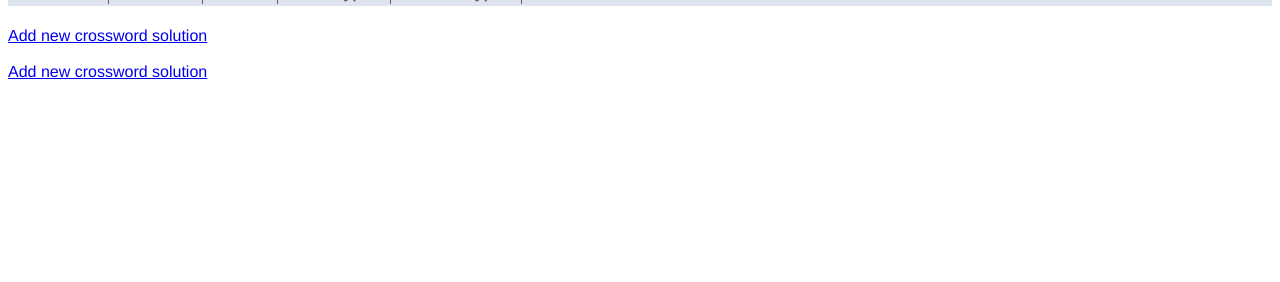
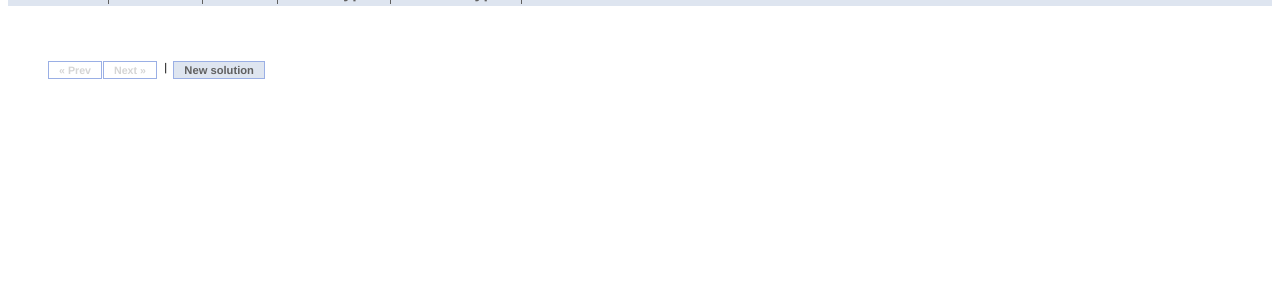
Before and after one commit to slugbucket/crossword-hints, a Python web app: template templates/views/crossword-solutions/index.html in a window 1280 px wide. Shown: the part 34-316 px from the top of the page. Run offline with Jinja, Linux system fonts and the light colour scheme; the template is opened without the code that fills it, so the values that code supplies are empty.

Commit message:
feat0011 pagination class, stylesheets, macro and view helper working for a basic paginated layout on the crossword solutions index and show page as copied from snippet 44

```diff
--- a/default_settings.py
+++ b/default_settings.py
@@ -7,3 +7,5 @@ except KeyError:
     SECRET_KEY='HJuyjrRtyhy8hhjEDgYujNKUDL2356H'
 TESTING=False
 LDAP_PROVIDER_URL='ldap://localhost:389'
+# Pagination settings
+PER_PAGE = 20
--- a/static/stylesheets/crossword-hints.css
+++ b/static/stylesheets/crossword-hints.css
@@ -256,4 +256,172 @@ input[type=text]{
 #btnOK:hover, #btnCancel:hover{
   border:1px solid #000;
   background:#ffacac;
- }
+}
+/*
+ * pagination
+ */
+.page-subnav, .pagination-nav {
+    width: 100%;
+    height: 40px;
+    background-color: #EEE;
+    background-repeat: repeat-x;
+    background-image: -moz-linear-gradient(top, whiteSmoke 0%, #EEE 100%);
+    background-image: -webkit-gradient(linear, left top, left bottom, color-stop(0%,whiteSmoke), color-stop(100%,#EEE));
+    background-image: -webkit-linear-gradient(top, whiteSmoke 0%,#EEE 100%);
+    background-image: -ms-linear-gradient(top, whiteSmoke 0%,#EEE 100%);
+    background-image: -o-linear-gradient(top, whiteSmoke 0%,#EEE 100%);
+    filter: progid:DXImageTransform.Microsoft.gradient( startColorstr='#f5f5f5', endColorstr='#eeeeee',GradientType=0 );
+    background-image: linear-gradient(top, whiteSmoke 0%,#EEE 100%);
+    border: 1px solid #E5E5E5;
+    -webkit-border-radius: 4px;
+    -moz-border-radius: 4px;
+    border-radius: 4px;
+}
+.pagination-fixed {
+    position: fixed;
+    top: 40px;
+    left: 0;
+    right: 0;
+    z-index: 1020;
+    border-color: #D5D5D5;
+    border-width: 0 0 1px;
+    -webkit-border-radius: 0;
+    -moz-border-radius: 0;
+    border-radius: 0;
+    -webkit-box-shadow: inset 0 1px 0 white, 0 1px 5px rgba(0, 0, 0, .1);
+    -moz-box-shadow: inset 0 1px 0 #fff, 0 1px 5px rgba(0,0,0,.1);
+    box-shadow: inset 0 1px 0 white, 0 1px 5px rgba(0, 0, 0, .1);
+    filter: progid:DXImageTransform.Microsoft.gradient(enabled=false);
+}
+.pagination {
+    margin: 10px 0;
+    margin-top: 0;
+    margin-bottom: 0;
+    font-size: 0.7em;
+}
+.pagination ul li {
+    border-color: #105cb6;
+    border-width: 0 0 1px;
+    border-radius: 0;
+    float: left;
+    list-style-type: none;
+}
+.pagination ul li a:link, .pagination ul li a:visited {
+    display: block;
+    //width: 140px;
+    font-weight: bold;
+    color: #606060;
+    background-color:#dee5f0;
+    text-align: center;
+    padding: 2px 10px 2px 10px;
+    text-decoration: none;
+    /* text-transform: uppercase; */
+    border-color: #9aafe5;
+    border-width: 1px;
+    border-radius: 0;
+}
+.pagination-page-info {
+    padding: .6em;
+    padding-left: 0;
+    width: 40em;
+    margin: .5em;
+    margin-left: 0;
+    font-size: 12px;
+}
+.pagination-page-info b {
+    color: black;
+    background: #6aa6ed;
+    padding-left: 2px;
+    padding: .1em .25em;
+    font-size: 150%;
+}
+.pagination ul li span.nolink {
+    padding: 2px 10px 2px 10px;
+    display: block;
+    /* float: left; */
+    margin-right: 1px;
+    font-size: 8pt;
+    font-weight: bold;
+    border: 1px solid #9aafe5;
+    color: #D5D5D5;
+}
+.pagination a, .pagination ul li span {
+    padding: 2px 10px 2px 10px;
+    display: block;
+    /* float: left; */
+    margin-right: 1px;
+    font-weight: bold;
+    color: #105cb6;
+    border: 1px solid #9aafe5;
+}
+.pagination ul li span.ellipsis {
+    /* font-size: 10pt; */
+    font-weight: normal;
+    padding: 2px;
+    margin: 1px;
+    border-color: #fff;
+}
+.pagination em {
+    padding: 2px 10px 2px 10px;
+    display: block;
+    float: left;
+    margin-right: 1px;
+    font-style: italic;
+}
+.pagination .disabled {
+    color: #999999;
+    border: 1px solid #dddddd;
+}
+.pagination .current {
+    font-style: normal;
+    font-weight: bold;
+    background: #2e6ab1;
+    color: white;
+    border: 1px solid #2e6ab1;
+}
+.pagination a {
+    text-decoration: none;
+    color: #105cb6;
+    border: 1px solid #9aafe5;
+}
+.pagination a:visited {
+    color: #9aafe5;
+    background: #ffffff;
+    border-color: #9aafe5;
+}
+.pagination a:hover, .pagination a:focus {
+    color: #000;
+    background: #ffffff;
+    border-color: #000;
+}
+.pagination .page_info {
+    background: #2e6ab1;
+    color: white;
+    padding: 0.4em 0.6em;
+    width: 22em;
+    margin-bottom: 0.3em;
+    text-align: center;
+}
+.pagination .page_info b {
+    color: #000033;
+    background: #6aa6ed;
+    padding: 0.1em 0.25em;
+}
+.pagination a:after {
+    content: ".";
+    display: block;
+    height: 0;
+    clear: both;
+    visibility: hidden;
+}
+* html .pagination {
+    height: 10%;
+}
+*:first-child + html .pagination {
+    overflow: hidden;
+}
+.pagination .prev_page, .pagination .next_page {
+    border-width: 1px;
+    border-color: #6aa6ed;
+    color: #105cb6;
+}
--- a/templates/macros.html
+++ b/templates/macros.html
@@ -76,3 +76,38 @@
   <li><a href="{{ url_for(endpoint) }}">{{name}}</a></li>
 {% endif %}
 {% endmacro %}
+
+#
+# pagination
+#
+{% macro render_pagination(pagination) %}
+  <div class=pagination>
+  <ul>
+      {%- if pagination.has_prev -%}
+        <li><a href="{{ url_for_other_page(pagination.page - 1) }}">&laquo; Prev</a></li>
+        {%- else -%}
+          <li><span class="pagination nolink">&laquo; Prev</span></li>
+      {% endif %}
+  {%- for page in pagination.iter_pages() %}
+    {%- if page %}
+      {%- if page != pagination.page -%}
+        <li><a href="{{ url_for_other_page(page) }}">{{ page }}</a></li>
+      {%- else -%}
+        <li><span>{{ page }}</span></li>
+      {%- endif -%}
+    {%- else -%}
+      <li><span class="ellipsis">…</span><li>
+    {%- endif -%}
+  {%- endfor %}
+  {%- if pagination.has_next -%}
+    <li><a href="{{ url_for_other_page(pagination.page + 1) }}">Next &raquo;</a></li>
+  {%- else -%}
+    <li><span class="pagination nolink">Next &raquo;</span></li>
+  {% endif %}
+    <li>&nbsp; | &nbsp;</li>
+    <li><a href="/crossword-solutions/new">New solution</a></li>
+  </ul>
+
+  </div>
+  <br />
+{% endmacro %}
--- a/templates/views/crossword-solutions/index.html
+++ b/templates/views/crossword-solutions/index.html
@@ -5,8 +5,9 @@ Crossword solutions
 
 {%- block page_content -%}
 <p>
-<a href="/crossword-solutions/new">Add new crossword solution</a><br />
 {%- if solns -%}
+{{ f.render_pagination(pagination) }}
+<br />
 <table cellpadding="0" cellspacing="0" class="indextable">
   <tr class="indextable"><th style="width: 20%">Solution</th><th>Setter</th><th>Type</th><th style="width: 15%">Actions</th></tr>
 {%- for sln in solns -%}
@@ -21,7 +22,7 @@ No crossword solutions found.
 </table>
 {%- endif -%}
 <br />
-<a href="/crossword-solutions/new">Add new crossword solution</a><br />
+{{ f.render_pagination(pagination) }}
 </p>
 {%- endblock -%}
 {{ super() }}
--- a/templates/views/crossword-solutions/show.html
+++ b/templates/views/crossword-solutions/show.html
@@ -22,5 +22,5 @@
 </p>
 
 <br />
-<a href="/crossword-solutions/{{ soln['csid'] }}/edit">Edit</a> | <a href="/crossword-solutions">Back to index</a>
+<a href="/crossword-solutions/{{ soln['csid'] }}/edit">Edit</a> | <a href="{{ r.referrer }}">Back to index</a>
 {% endblock %}
```
Also changed, not shown: crossword_hints.py (+68 -5 lines).
